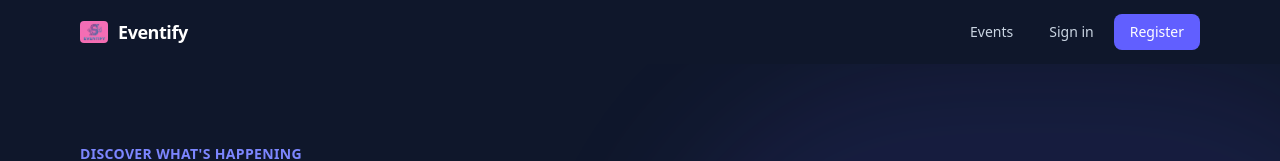
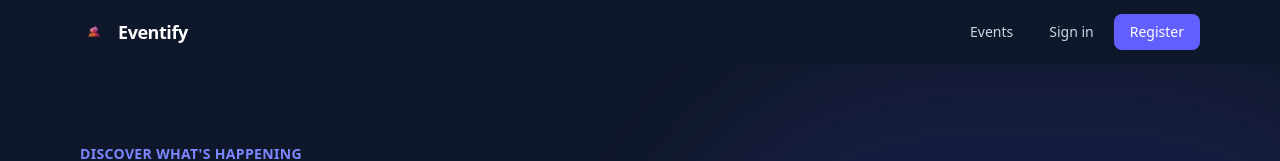
Before and after one commit to fttcata/group35stripe, a Next.js app: page / in a window 1280 px wide. Shown: the top 161 px of the page. Built offline with nearby package versions, Linux system fonts and the light colour scheme; no server answers; the database is empty.

Commit message:
Fix logo

```diff
--- a/app/components/Footer.tsx
+++ b/app/components/Footer.tsx
@@ -7,7 +7,7 @@ export default function Footer() {
       <div className="max-w-6xl mx-auto px-4 sm:px-6 py-10">
         <div className="flex flex-col gap-6 sm:flex-row sm:items-center sm:justify-between">
           <div className="flex items-center gap-3">
-            <Image src="/eventify-logo.png" alt="Eventify" width={24} height={24} className="object-contain rounded" />
+            <Image src="/new_eventify_logo.png" alt="Eventify" width={24} height={24} className="object-contain rounded" />
             <span className="text-sm font-semibold text-slate-900">Eventify</span>
             <span className="text-xs text-slate-400">— Discover local events</span>
           </div>
--- a/app/components/Navbar.tsx
+++ b/app/components/Navbar.tsx
@@ -102,7 +102,7 @@ export default function Navbar() {
       <div className="max-w-6xl mx-auto px-4 sm:px-6 h-16 flex items-center justify-between">
         {/* Logo */}
         <Link href="/" className="flex items-center gap-2.5 group">
-          <Image src="/eventify-logo.png" alt="Eventify" width={28} height={28} className="rounded" />
+          <Image src="/new_eventify_logo.png" alt="Eventify" width={28} height={28} className="rounded" />
           <span className="font-bold text-lg text-white tracking-tight">Eventify</span>
         </Link>
 
```
